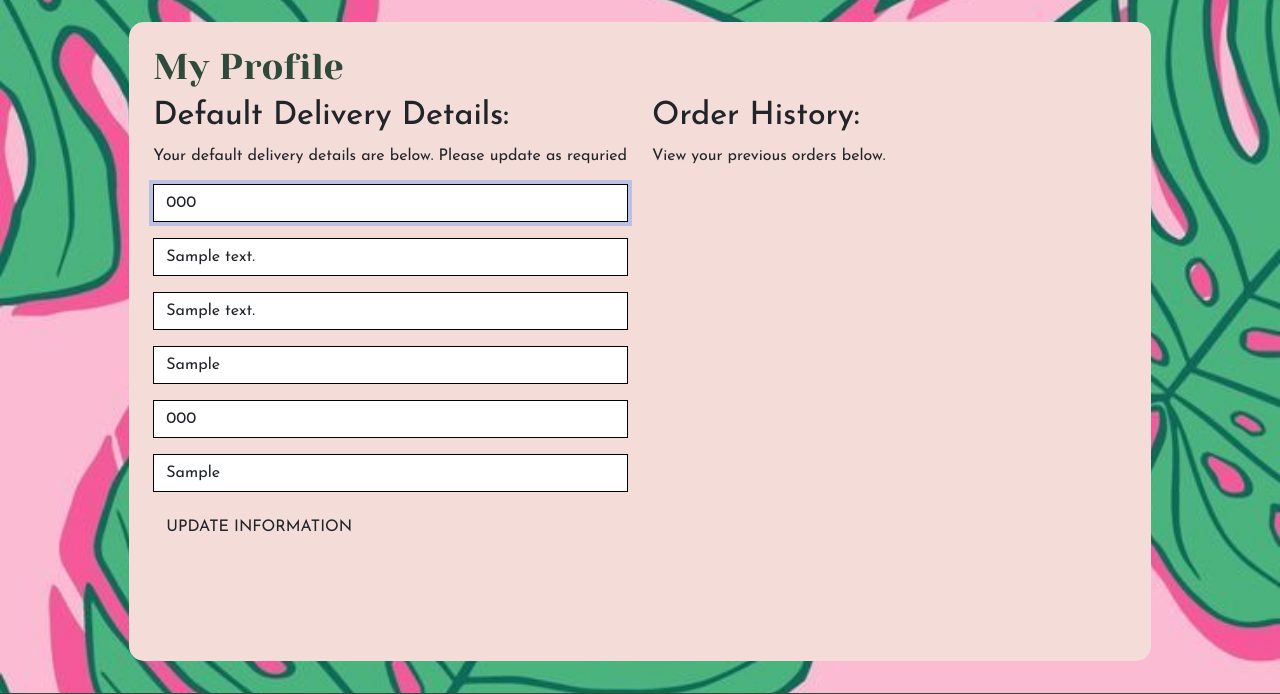
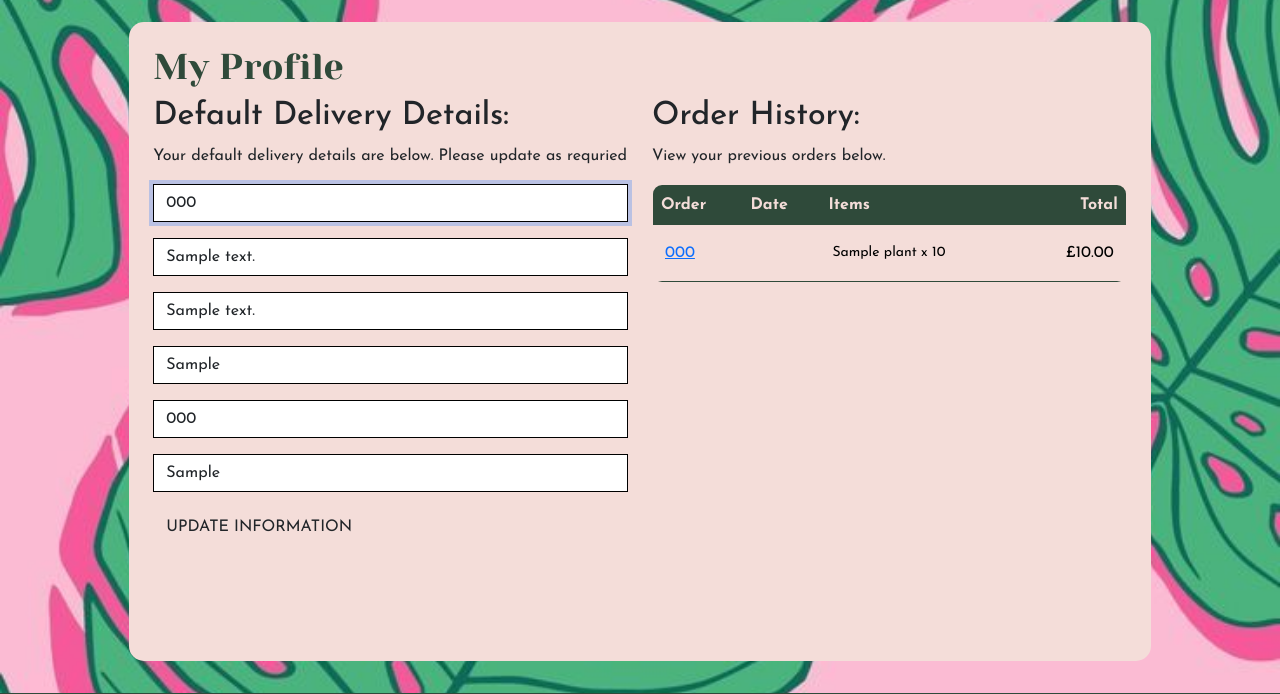
Before and after one commit to mturner1158/potting-parlour, a Django app: page /profile/ in a window 1280 px wide. Shown: the part 65-759 px from the top of the page. Run offline with Django 5.2, Linux system fonts and the light colour scheme; a user stored in the database is signed in; tables that the repository leaves empty hold one stand-in row (values such as "Sample post"); some libraries are stand-ins or nearby versions.

Commit message:
added order history view

```diff
--- a/profiles/templates/profiles/profile.html
+++ b/profiles/templates/profiles/profile.html
@@ -32,10 +32,42 @@
             <div class="col-12 col-lg-6">
                 <h2>Order History:</h2>
                 <p>View your previous orders below.</p>
+                {% if orders %}
+                <div class="table-responsive basket-table-wrap">
+                    <table class="table basket-table align-middle mb-0">
+                        <thead>
+                            <tr>
+                                <th scope="col">Order</th>
+                                <th scope="col">Date</th>
+                                <th scope="col">Items</th>
+                                <th scope="col" class="text-end">Total</th>
+                            </tr>
+                        </thead>
+                        <tbody>
+                            {% for order in orders %}
+                            <tr>
+                                <td>
+                                    <a href="{% url 'order_history' order.order_number %}" title="{{ order.order_number }}">{{ order.order_number|truncatechars:8 }}</a>
+                                </td>
+                                <td>{{ order.date|date:"j M Y" }}</td>
+                                <td>
+                                    {% for item in order.lineitems.all %}
+                                    <div class="small">{{ item.plant.name }} x {{ item.quantity }}</div>
+                                    {% endfor %}
+                                </td>
+                                <td class="text-end">£{{ order.grand_total }}</td>
+                            </tr>
+                            {% endfor %}
+                        </tbody>
+                    </table>
+                </div>
+                {% else %}
+                <p>You haven't placed any orders yet.</p>
+                <a href="{% url 'all_plants' %}" class="detail-btn">Browse plants</a>
+                {% endif %}
+
             </div>
         </div>
-
-
     </div>
 </div>
 
--- a/profiles/urls.py
+++ b/profiles/urls.py
@@ -4,4 +4,5 @@ from . import views
 
 urlpatterns = [
     path('', views.view_profile, name='view_profile'),
+    path("order_history/<order_number>", views.order_history, name="order_history"),
 ]
--- a/profiles/views.py
+++ b/profiles/views.py
@@ -32,3 +32,14 @@ def view_profile(request):
     }
 
     return render(request, template, context)
+
+
+@login_required
+def order_history(request, order_number):
+    """Show the selected past order"""
+    order = get_object_or_404(
+        Order, order_number=order_number, user_profile__user=request.user
+    )
+
+    context = {"order": order, "from_profile": True}
+    return render(request, "checkout/checkout_success.html", context)
```
